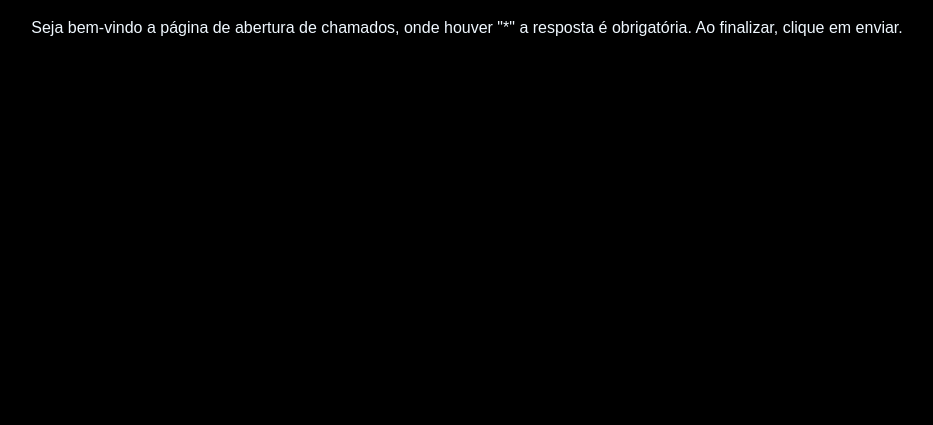
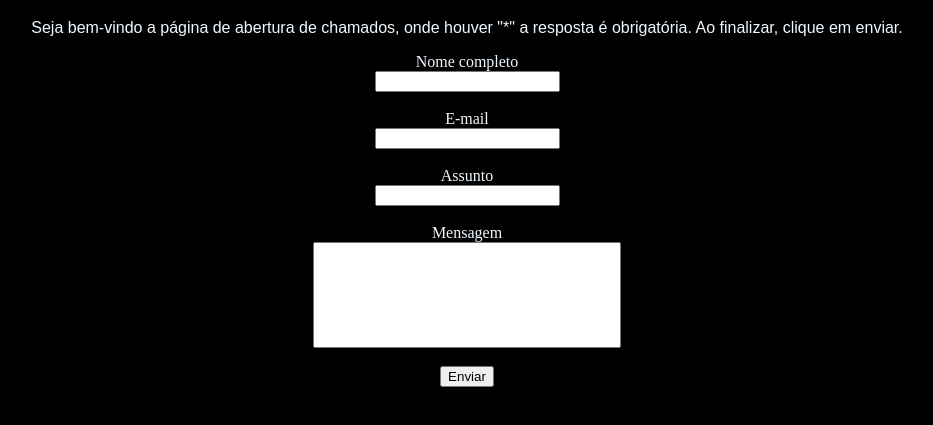
Before and after one commit to DouglasLima-Front/MeuPortfolio, a plain HTML site: page Atividade - Projeto Integrador 01/index.html in a window 1280 px wide. Shown: the part 61-486 px from the top of the page, without its empty margins (173-1106 px from the left). Drawn offline with Linux system fonts and the light colour scheme.

Commit message:
Add files via upload

```diff
--- a/Atividade - Projeto Integrador 01/index.html
+++ b/Atividade - Projeto Integrador 01/index.html
@@ -4,15 +4,29 @@
     <meta charset="UTF-8">
     <meta name="viewport" content="width=device-width, initial-scale=1.0">
     <title>Usuario - Chamados</title>
-    <style>
-        body{background-color: black;}
-        h1, p{ text-align: center; color: aliceblue; font-family: Arial, Helvetica, sans-serif;}
-    </style>
+    <link rel="stylesheet" href="style.css">
 </head>
 <body>
     <div>
     <h1>Abertura de Chamados</h1>
     <p>Seja bem-vindo a página de abertura de chamados, onde houver "*" a resposta é obrigatória. Ao finalizar, clique em enviar.</p>
     </div>
+    <div002>
+        <form action="">
+            <label for="Nome">Nome completo</label><br>
+            <input type="text" id="Nome" name="Nome"><br><br>
+
+            <label for="E-mail">E-mail</label><br>
+            <input type="text" id="E-mail" name="E-mail"><br><br>
+
+            <label for="Assunto">Assunto</label><br>
+            <input type="text" id="Assunto" name="Assunto"><br><br>
+
+            <label for="Mensagem">Mensagem</label><br>
+            <input type="text" id="Mensagem" name="Mensagem"><br><br>
+
+            <input type="submit" value="Enviar">
+        </form>
+    </div002>
 </body>
 </html>
--- /dev/null
+++ b/Atividade - Projeto Integrador 01/style.css
@@ -0,0 +1,21 @@
+body{
+        background-color: black;
+    }
+
+h1, p{
+        text-align: center;
+        color: aliceblue;
+        font-family: Arial, Helvetica, sans-serif;
+    }
+
+div002{
+        color: aliceblue;
+        text-align: center;
+        margin: 0 auto;
+
+    }
+    #Mensagem {
+        width: 300px;
+        height: 100px;
+
+    }
```
